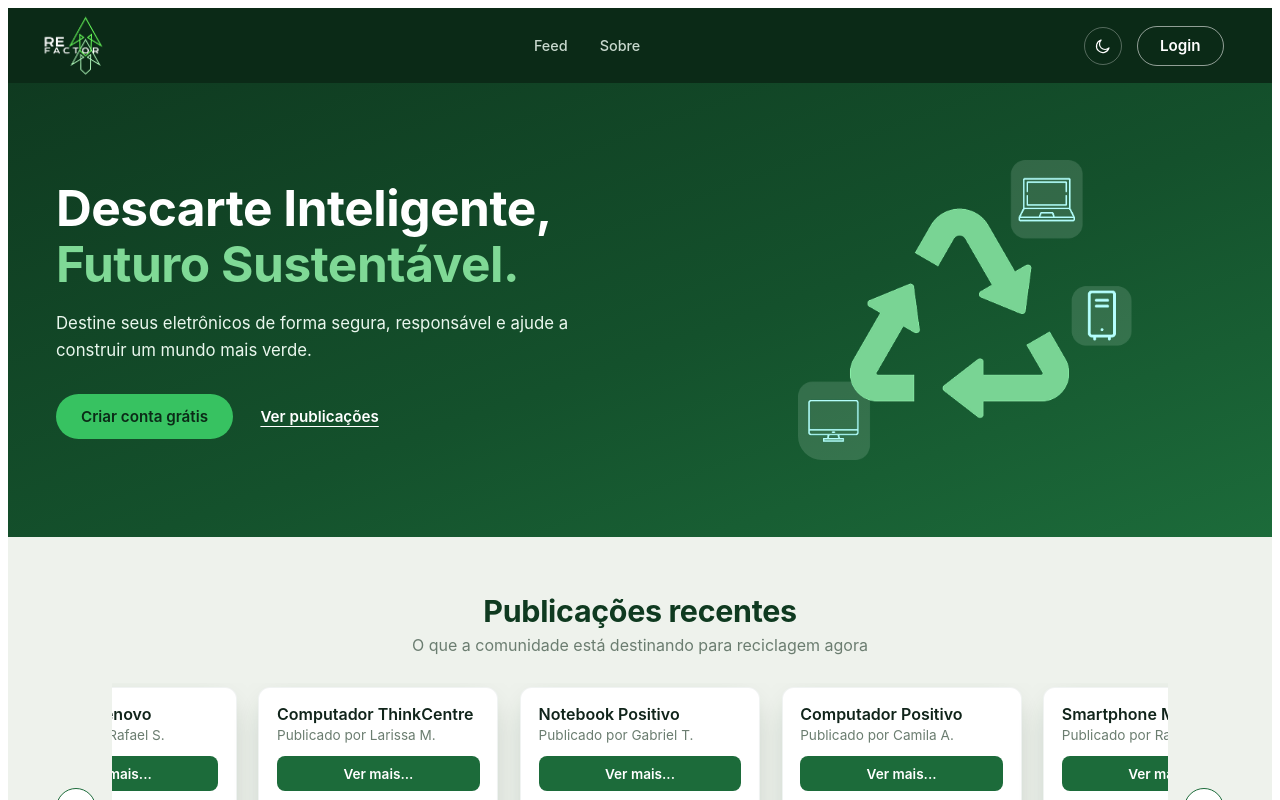
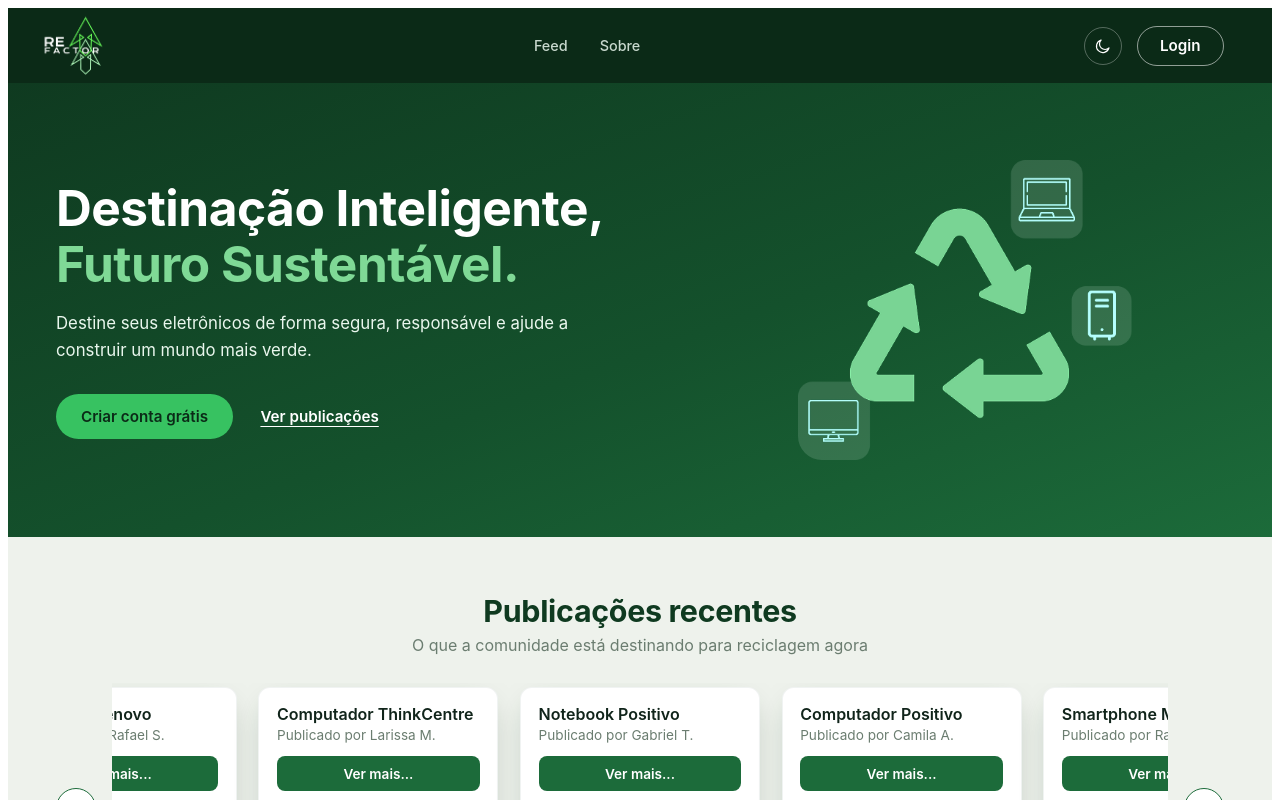
Before and after one commit to TCC-ReFactor/ReFactor, an Angular app: page /index in a window 1280 px wide. Shown: the top 800 px of the page. Built offline with nearby package versions, Linux system fonts and the light colour scheme.

Commit message:
alter: alteração de slogan para página index

```diff
--- a/src/app/pages/index/index.html
+++ b/src/app/pages/index/index.html
@@ -31,7 +31,7 @@
 
         <section class="hero">
             <div class="hero-content">
-                <h1>Descarte Inteligente,<br /><span class="hero-highlight">Futuro Sustentável.</span></h1>
+                <h1>Destinação Inteligente,<br /><span class="hero-highlight">Futuro Sustentável.</span></h1>
                 <p class="hero-subtitle">
                     Destine seus eletrônicos de forma segura, responsável e ajude a construir
                     um mundo mais verde.
```
